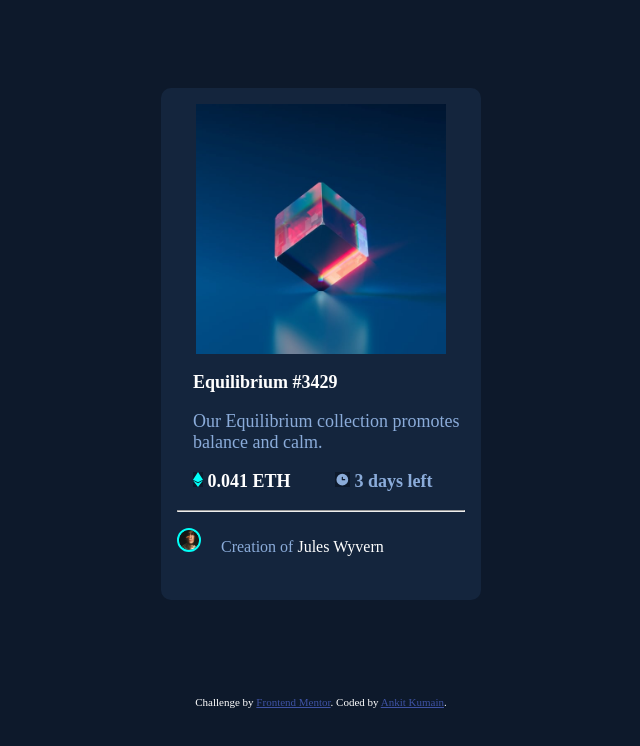
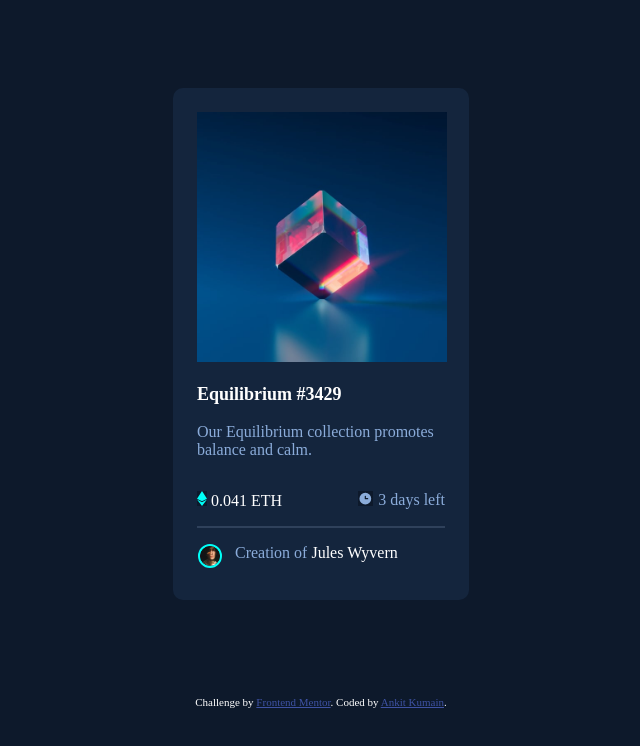
Before and after one commit to Maianki/nft-preview-card-component-main, a plain HTML site: page index.html in a window 1280 px wide. Shown: the whole page, without its empty margins (319-959 px from the left). Drawn offline with Linux system fonts and the light colour scheme.

Commit message:
style: align footer img and text inline and add hover state

```diff
--- a/index.html
+++ b/index.html
@@ -23,46 +23,69 @@
       background: var(--very-dark-blue);
       color:var(--white);
     }
-
-    .container{
+    body{
       display: flex;
       align-items: center;
       justify-content: center;
+      flex-direction: column;
+      height: 100%;
     }
-    .container div {
-      margin: 5rem auto;
-      width:20rem;
+
+    .nft-card{
+      margin:5rem auto;
+      width:18.5rem;
       height:32rem;
       background: hsl(216, 50%, 16%);
       border-radius: 10px;
-      padding:1rem;
+      padding:1.5rem;
       box-sizing: border-box;
     }
+
+    .card{
+        width: 250px;
+        height: 250px;
+        position: relative;
+        display: inline-block;
+    }
+
+    .card .img-top {
+        cursor:pointer;
+        background:center;
+        height: 50px;
+        width: 50px;
+        display: none;
+        position: absolute;
+        margin:7rem 6rem auto;
+        top: 0;
+        left: 0;
+        z-index: 99;
+    }
+    .card:hover .img-top {
+      display: inline;
+    }
+
     div img{
       display: block;
+      margin-left: auto;
+      margin-right: auto;
       width:250px;
       height:250px;
-      margin:0rem auto;
+
     }
 
-    div img:hover{
-      display: block;
-      width:250px;
-      height:250px;
-      background: url("images/icon-view.svg") no-repeat;
-      opacity:.5;
-      margin:0rem auto;
+    .card:hover{
+     cursor: pointer;
+     opacity: .5;
     }
 
     p{
+      background: hsl(216, 50%, 16%);
+    }
+    p:first-of-type{
       font-weight: 600;
-      background: hsl(216, 50%, 16%);
-      margin-left:1rem;
       font-size: 18px;
     }
-
     p:nth-of-type(2){
-      font-weight: 300;
       color: var(--soft-blue);
     }
     p img{
@@ -72,7 +95,7 @@
       stroke: hsl(216, 50%, 16%);
     }
     p img:nth-of-type(2){
-      margin-left: 2.5rem;
+      margin-left: 4.5rem;
       width:15px;
       height: 15px;
       display: inline-block;
@@ -82,30 +105,53 @@
     #time{
       color:var(--soft-blue);
       background-color: hsl(216, 50%, 16%);
+      float:right;
     }
-    hr{
-      background-color:hsl(216, 50%, 16%);
+    #curr-state{
+      border:2px solid hsl(215, 32%, 27%);
+      border-top:none;
+      border-left:none;
+      border-right:none;
+      margin-top:2rem;
+      padding-bottom:1rem;
     }
-    span img{
-      margin-top:.5rem;
+
+    #card-footer{
+      display: flex;
+      justify-content: left;
+      background-color: hsl(216, 50%, 16%);
+      width:auto;
+
+      padding-left:0px;
+      margin-left: 1px;
+      box-sizing:border-box;
+    }
+
+    #avatar-img{
       width:20px;
       height:20px;
       border:2px solid var(--Cyan);
       border-radius:50%;
-      display: inline;
+      display: inline-block;
       background:hsl(216, 50%, 16%);
+      margin: 0 0;
+      margin-right:.5rem;
     }
-    #card-footer{
-      text-align: center; background-color: hsl(216, 50%, 16%);
-    }
-   .created-by{
+
+   #creation{
+     background:green;
+     padding-left:5px;
      color:var(--soft-blue);
      background-color: hsl(216, 50%, 16%);
    }
-   #text-footer{
+   #footer-text{
+     vertical-align: top;
+     font-size: 1em;
+     display: inline-block;
      margin-left:1rem;
    }
-    .dev-name{
+    #dev-name{
+      padding-left:4px;
       background-color: hsl(216, 50%, 16%);
     }
     .attribution {margin:1rem;font-size: 11px; text-align: center; }
@@ -115,31 +161,29 @@
 <body>
 
   <div class="container">
-    <div>
-      <img src="images/image-equilibrium.jpg" alt="card-image">
+    <div class="nft-card">
+      <div class="card">
+        <img id="card-img" src="images/image-equilibrium.jpg" alt="card-image">
+        <img src="images/icon-view.svg" class="img-top" alt="Card Front">
+      </div>
+
       <p>Equilibrium #3429</p>
       <p>Our Equilibrium collection promotes balance and calm.</p>
 
-      <p>
+      <p id="curr-state">
         <img src="images/icon-ethereum.svg" alt="ethereum-logo">
         0.041 ETH
         <img src="images/icon-clock.svg" alt="clock">
         <span id="time"> 3 days left</span>
       </p>
 
-
-      <hr>
-      <span id="card-footer">
-        <img src="images/image-avatar.png" alt="avatar">
-        <span id="text-footer">
-          <span class="created-by">Creation of </span> <span class="dev-name">Jules Wyvern</span>
-        </span>
-
-      </span>
+      <div id="card-footer">
+      <img id="avatar-img" src="images/image-avatar.png" alt="avatar">
+      <span id="creation">Creation of </span> <span id="dev-name"> Jules Wyvern</span>
+      </div>
 
     </div>
   </div>
-
 
 
   <div class="attribution">
```
